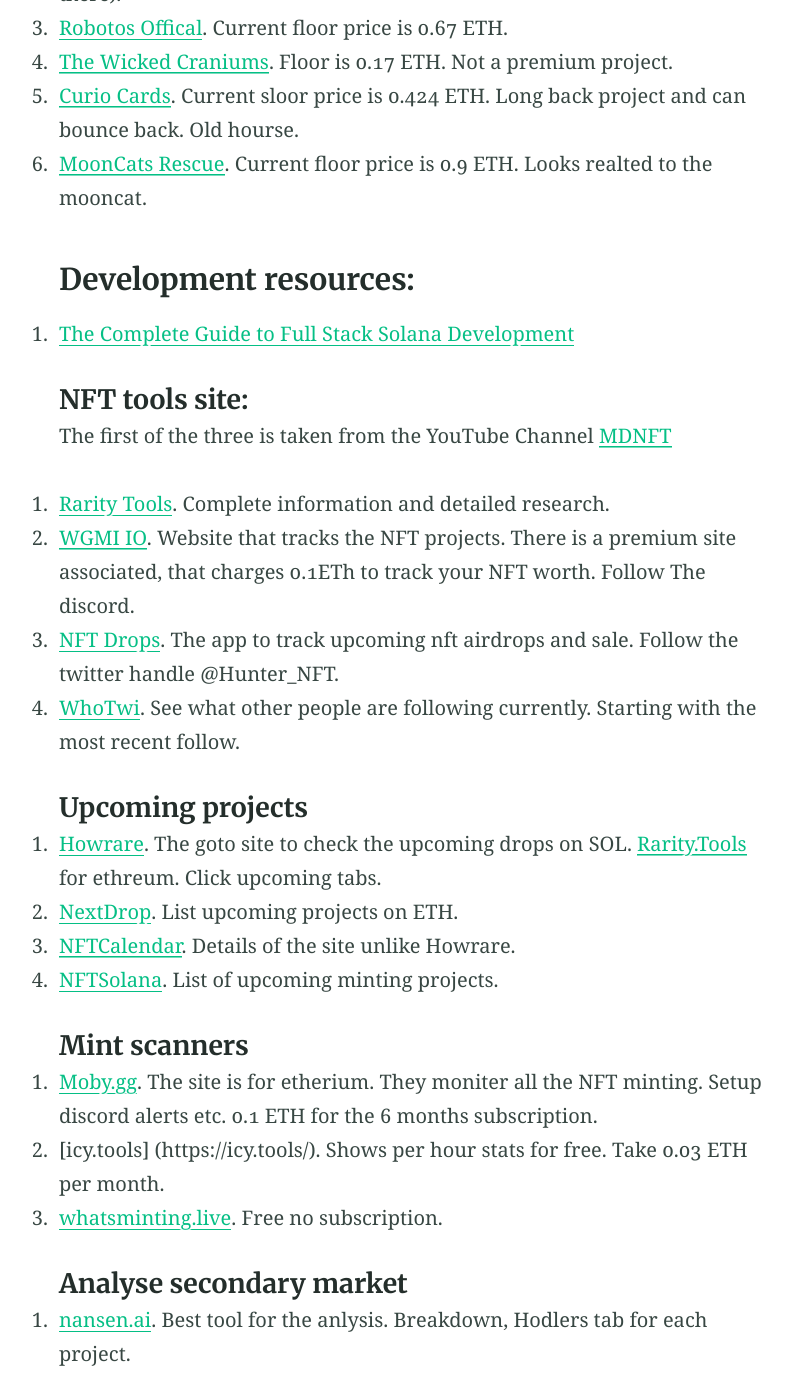
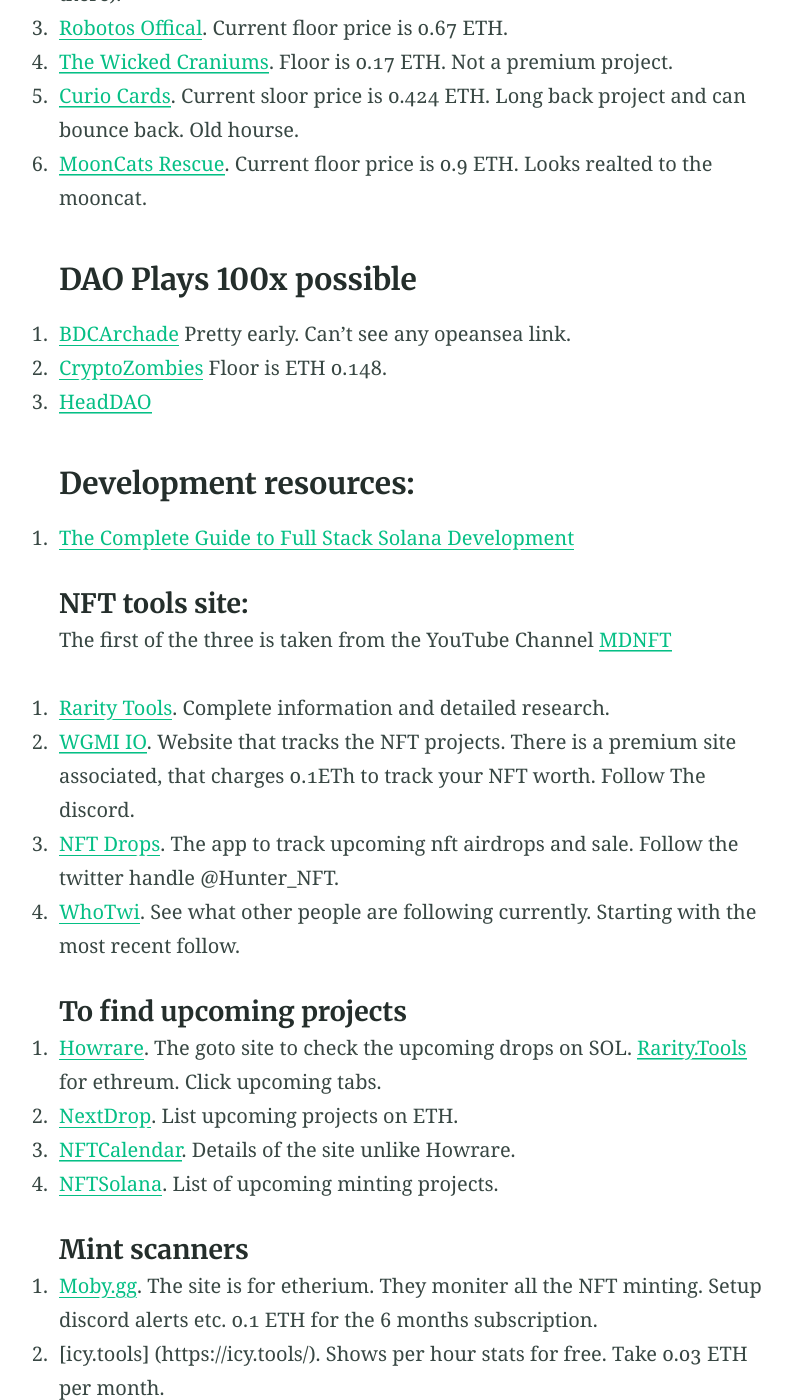
Before and after one commit to cryptophds/cryptophds.github.io, a Jekyll site: the page built from nft.md, in a window 1280 px wide and 1400 px high, scrolled down 627 px. Shown: the whole window, without its empty margins (224-1016 px from the left). Built offline with Jekyll 4.4.1, drawn with Linux system fonts in a browser that asks for light colours; some of the changed text lies outside the part shown.

Commit message:
New structure

```diff
--- a/nft.md
+++ b/nft.md
@@ -6,7 +6,6 @@ aside: false
 #### Upcoming SOL NFTs:
 1. [GoblinLabs](https://twitter.com/GoblinLabNFT). 27th Oct 2021.
    Total 5000 Goblin.
-
 
 #### Upcoming ETH Nfts:
 
@@ -37,6 +36,15 @@ aside: false
 6. [MoonCats Rescue](https://opensea.io/collection/wrapped-mooncatsrescue).
   Current floor price is 0.9 ETH. Looks realted to the mooncat.
 
+### DAO Plays 100x possible
+
+1. [BDCArchade](https://twitter.com/BDCArcade)
+  Pretty early. Can't see any opeansea link.
+
+2. [CryptoZombies](https://opensea.io/collection/cryptozombieznft)
+  Floor is ETH 0.148.
+
+3. [HeadDAO](https://opensea.io/collection/headdao)
 
 ### Development resources:
 1. [The Complete Guide to Full Stack Solana Development](https://dev.to/dabit3/the-complete-guide-to-full-stack-solana-development-with-react-anchor-rust-and-phantom-3291)
@@ -58,7 +66,7 @@ The first of the three is taken from the YouTube Channel [MDNFT](https://www.you
 4. [WhoTwi](https://en.whotwi.com/). See what other people are following currently.
    Starting with the most recent follow.
 
-#### Upcoming projects
+#### To find upcoming projects
 
 1. [Howrare](http://howrare.is/). The goto site to check the upcoming drops on SOL.
   [Rarity.Tools](https://rarity.tools/) for ethreum. Click upcoming tabs.
```
Also changed, not shown: other parts of nft.md (+0 -10 lines).
